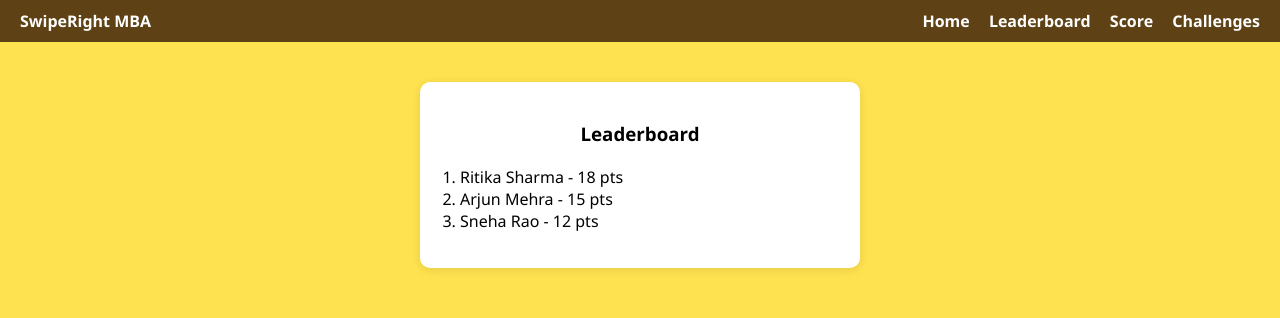
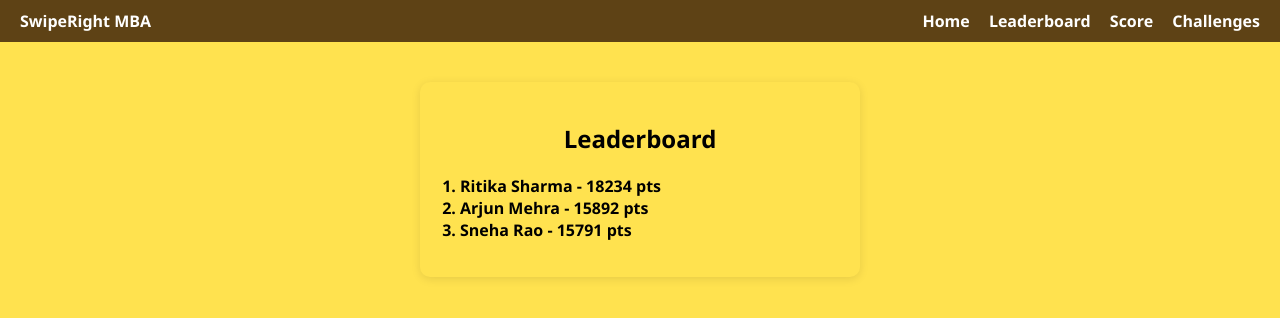
Before and after one commit to doodleP/Swipe, a plain HTML site: page index.html in a window 1280 px wide. Both pictures are taken after a click on the link "Leaderboard". Drawn offline with Linux system fonts and the light colour scheme.

Commit message:
Update leaderboard styling and scores for better visibility

```diff
--- a/index.html
+++ b/index.html
@@ -117,19 +117,20 @@
       width: 90%;
       max-width: 400px;
       margin: 40px auto;
-      background: white;
+      background: #ffe24f;
       border-radius: 10px;
       box-shadow: 0 2px 10px rgba(0,0,0,0.1);
       padding: 20px;
     }
 
-    .leaderboard h3 {
+    .leaderboard h2 {
       text-align: center;
       margin-bottom: 20px;
     }
 
     .leaderboard ol {
       padding-left: 20px;
+      font-weight: bold;
     }
   </style>
 </head>
@@ -164,11 +165,11 @@
   </div>
 
   <div class="leaderboard" id="leaderboard">
-    <h3>Leaderboard</h3>
+    <h2>Leaderboard</h2>
     <ol>
-      <li>Ritika Sharma - 18 pts</li>
-      <li>Arjun Mehra - 15 pts</li>
-      <li>Sneha Rao - 12 pts</li>
+      <li>Ritika Sharma - 18234 pts</li>
+      <li>Arjun Mehra - 15892 pts</li>
+      <li>Sneha Rao - 15791 pts</li>
     </ol>
   </div>
 
```
